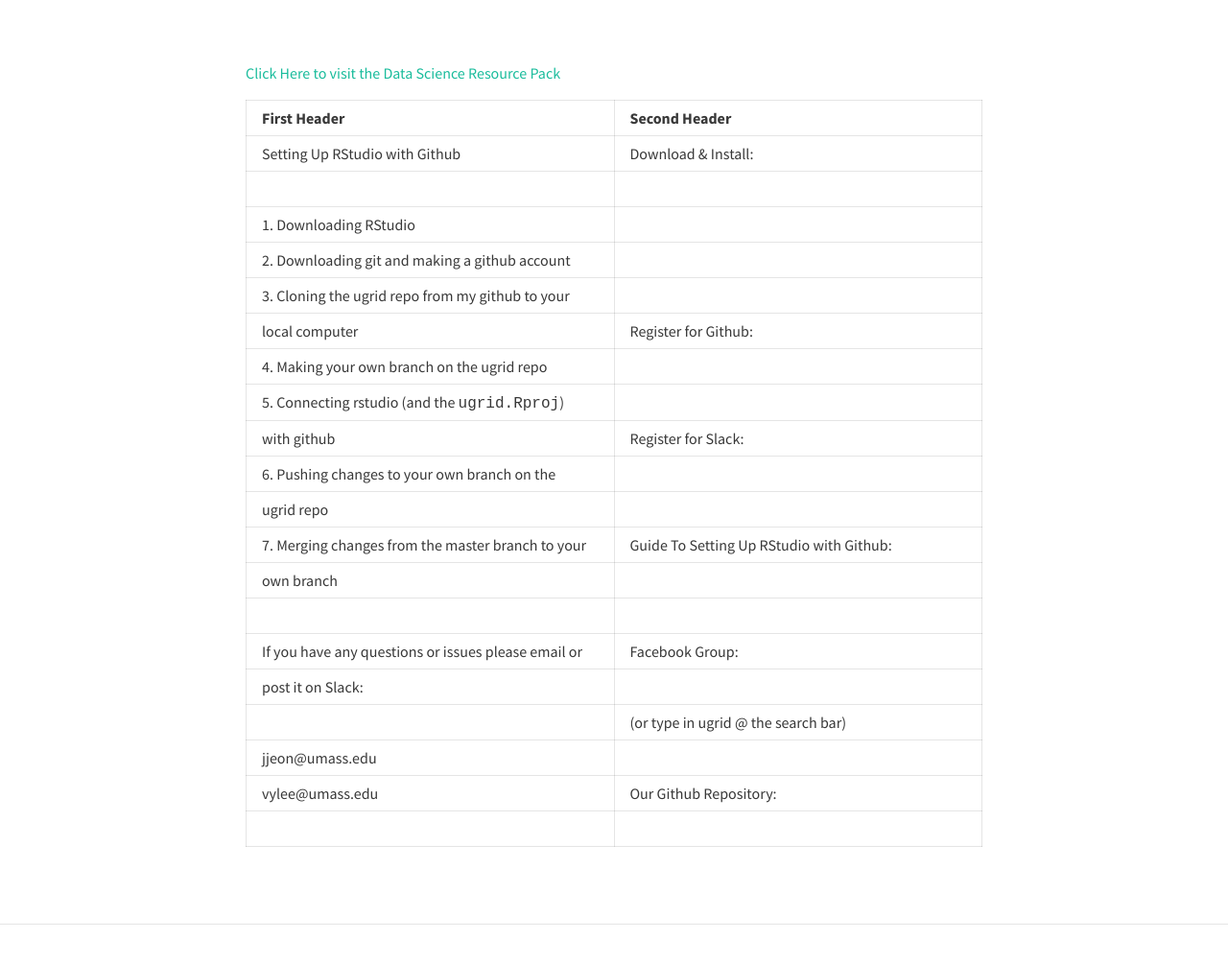
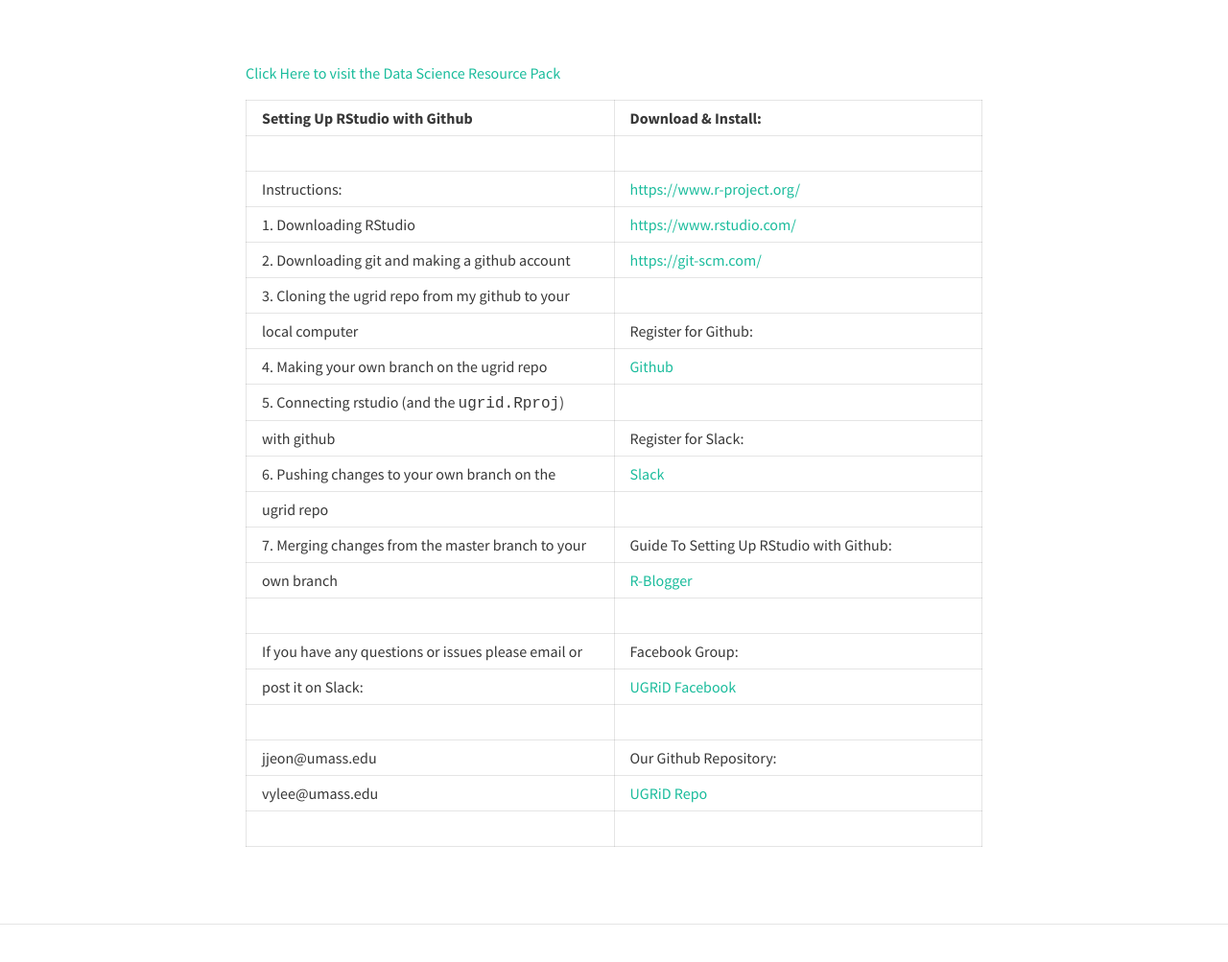
Before and after one commit to sketchplatform/ugriders.github.io, a Jekyll site: the page built from resource.md, in a window 1280 px wide and 1400 px high. Shown: the part 371-1374 px from the top of the window at 96% size. Built offline with Jekyll 4.4.1, drawn with Linux system fonts in a browser that asks for light colours; nearby versions of some CDN libraries.

Commit message:
Update resource.md

```diff
--- a/resource.md
+++ b/resource.md
@@ -6,25 +6,25 @@
 ---
 [Click Here to visit the Data Science Resource Pack](https://docs.google.com/document/d/1ybqfYYISGWTvPbdcLfyf95g8Sx3HmcP7qFnsJLpAnOw/edit)
 
-First Header                                                | Second Header
+Setting Up RStudio with Github                              | Download & Install:
 ----------------------------------------------------------- | -----------------------------------------------------------
-Setting Up RStudio with Github                              | Download & Install:
-                                                            | [](https://www.r-project.org/)
-1. Downloading RStudio                                      | [](https://www.rstudio.com/)
-2. Downloading git and making a github account              | [](https://git-scm.com/)
+                                                            |
+Instructions:                                               | [https://www.r-project.org/](https://www.r-project.org/)
+1. Downloading RStudio                                      | [https://www.rstudio.com/](https://www.rstudio.com/)
+2. Downloading git and making a github account              | [https://git-scm.com/](https://git-scm.com/)
 3. Cloning the ugrid repo from my github to your            |
   local computer                                            | Register for Github:
-4. Making your own branch on the ugrid repo                 | [](https://github.com/)
+4. Making your own branch on the ugrid repo                 | [Github](https://github.com/)
 5. Connecting rstudio (and the `ugrid.Rproj`)               |
   with github                                               | Register for Slack:
-6. Pushing changes to your own branch on the                | [](https://slack.com/)
+6. Pushing changes to your own branch on the                | [Slack](https://slack.com/)
   ugrid repo                                                |
 7. Merging changes from the master branch to your           | Guide To Setting Up RStudio with Github:
-  own branch                                                | [](https://www.r-bloggers.com/rstudio-and-github/)
+  own branch                                                | [R-Blogger](https://www.r-bloggers.com/rstudio-and-github/)
                                                             |
 If you have any questions or issues please email or         | Facebook Group:
-post it on Slack:                                           | [](https://www.facebook.com/groups/787225494648469/)
-                                                            | (or type in ugrid @ the search bar)
-jjeon@umass.edu                                             |
-vylee@umass.edu                                             | Our Github Repository:
-                                                            | [](https://github.com/tommyjee/ugrid)
+post it on Slack:                                           | [UGRiD Facebook](https://www.facebook.com/groups/787225494648469/)
+                                                            |
+jjeon@umass.edu                                             | Our Github Repository:
+vylee@umass.edu                                             | [UGRiD Repo](https://github.com/tommyjee/ugrid)
+                                                            |
```
